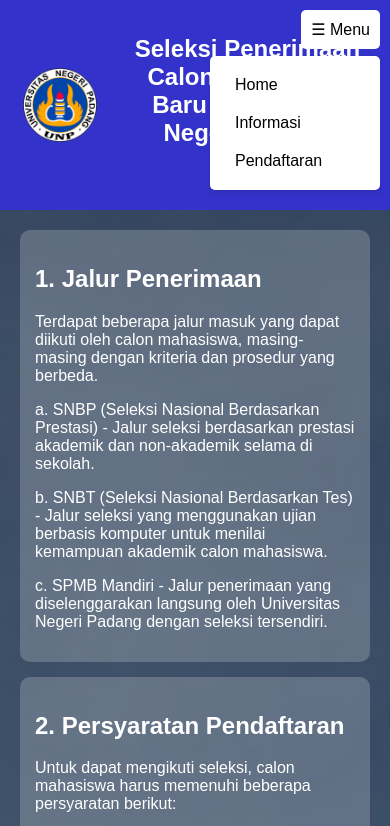
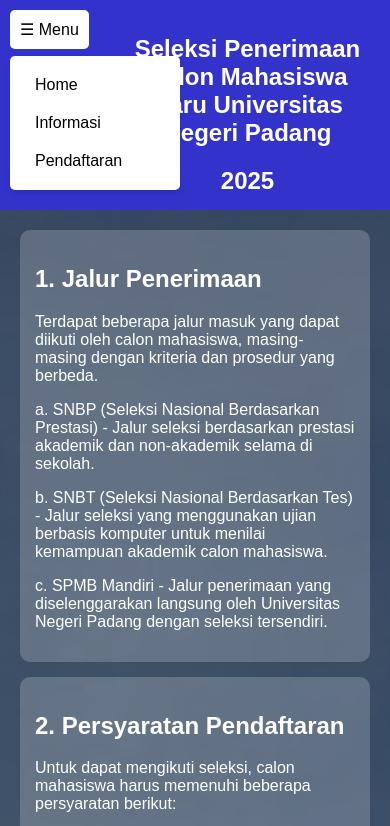
Before and after one commit to MuhammadFirmanGhani9/website, a plain HTML site: page index.html in a window 390 px wide. Both pictures are taken after a click on the element "☰ Menu". Shown: the top 826 px of the page. Drawn offline with Linux system fonts and the light colour scheme.

Commit message:
index.html

```diff
--- a/index.html
+++ b/index.html
@@ -40,7 +40,7 @@
         }
         .burger-menu {
             position: absolute;
-            right: 20px;
+            left: 20px; /* Pindahkan ke kiri */
             top: 15px;
             background: white;
             color: black;
@@ -52,7 +52,7 @@
         .menu-list {
             display: none;
             position: absolute;
-            right: 20px;
+            left: 20px; /* Pindahkan ke kiri */
             top: 50px;
             background: white;
             color: black;
@@ -105,10 +105,10 @@
         @media (max-width: 600px) {
             .burger-menu {
                 top: 10px;
-                right: 10px;
+                left: 10px; /* Sesuaikan untuk tampilan mobile */
             }
             .menu-list {
-                right: 10px;
+                left: 10px; /* Sesuaikan untuk tampilan mobile */
                 top: 40px;
                 width: 150px;
             }
```
